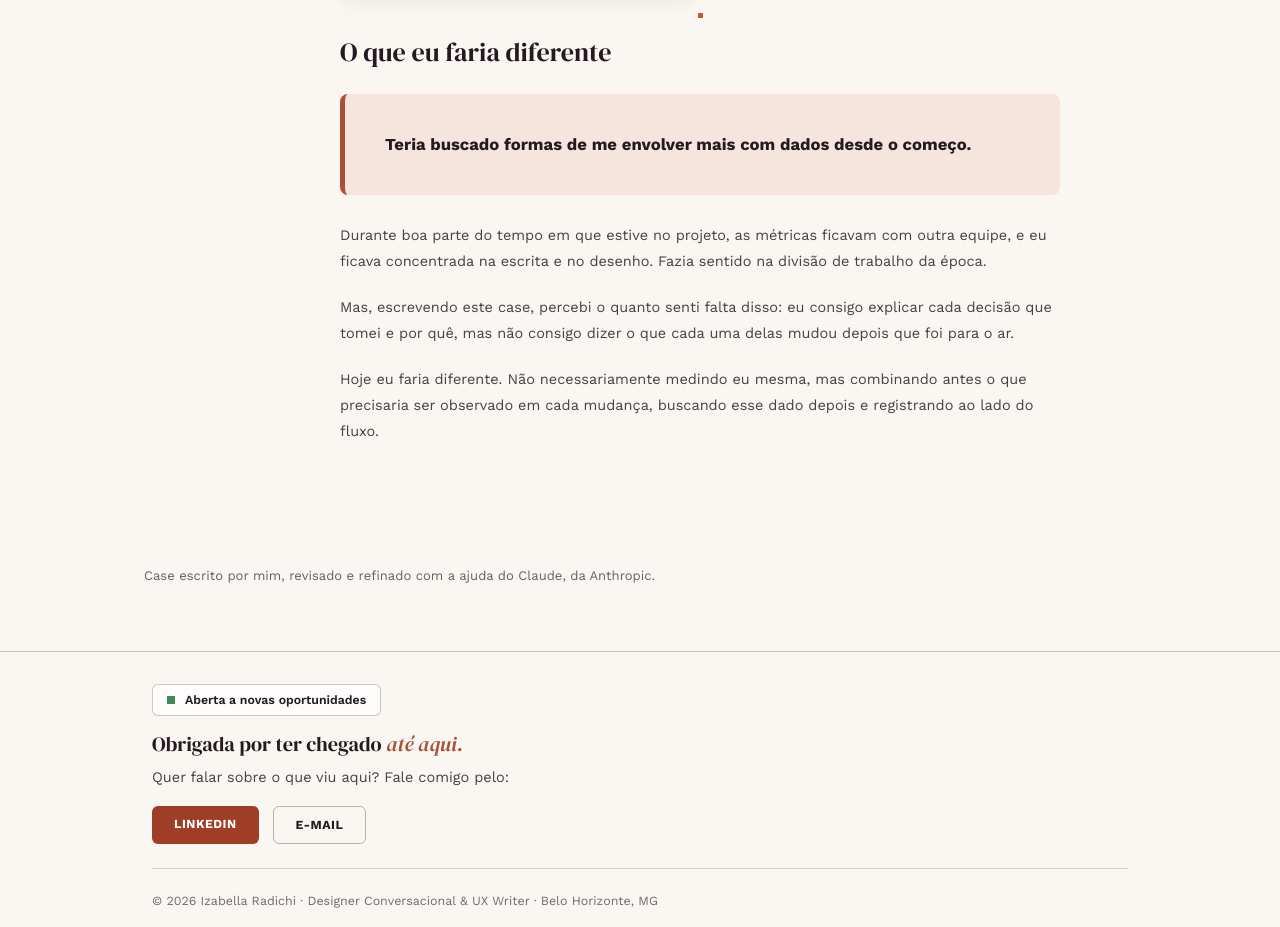
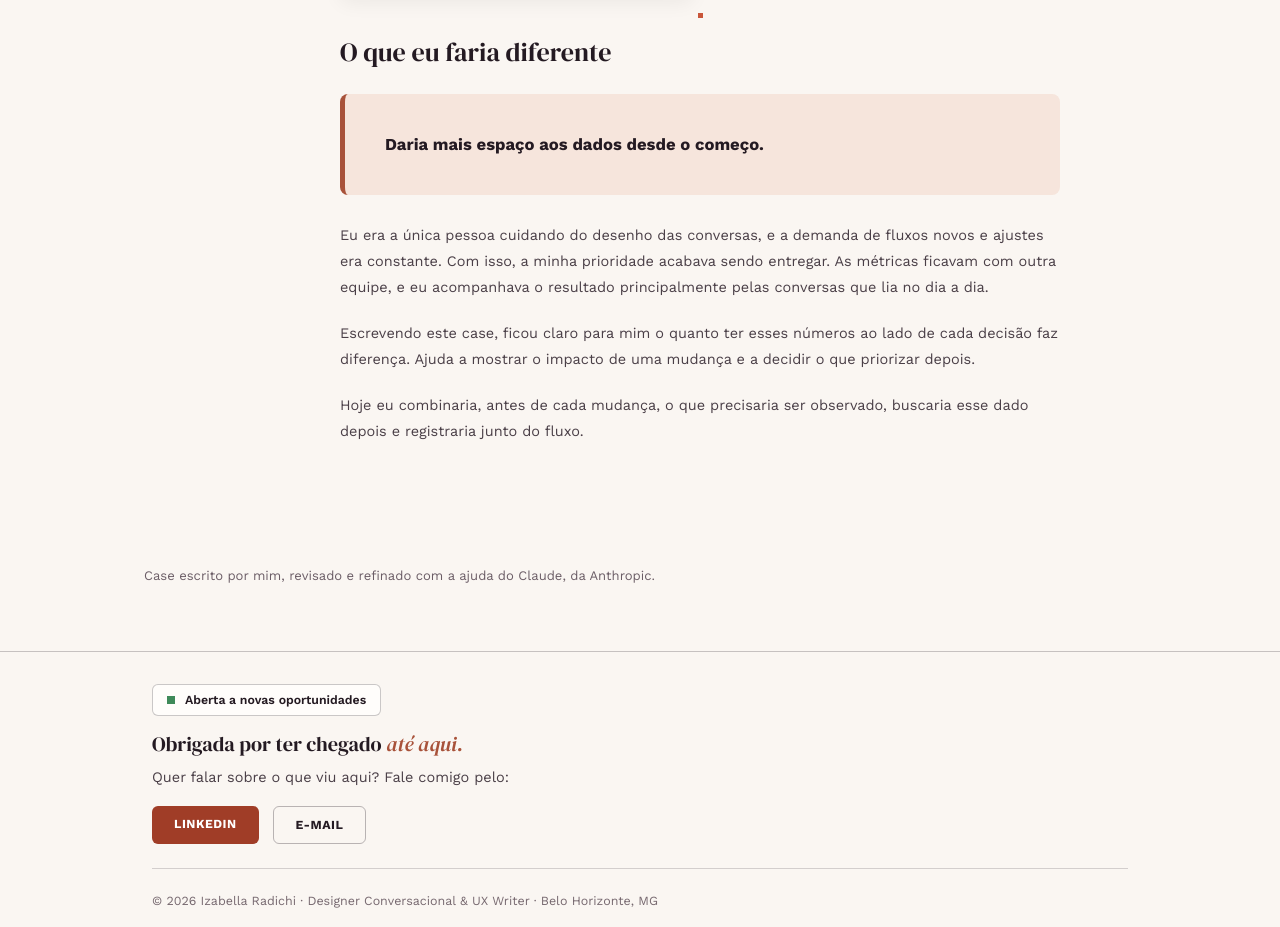
Before and after one commit to izabellaradichi/portfolio, a plain HTML site: page redesenhar-evoluir-criar.html in a window 1280 px wide. Shown: the part 7808-8735 px from the top of the page. Drawn offline with nearby package versions, Linux system fonts and the light colour scheme.

Commit message:
Add files via upload

```diff
--- a/redesenhar-evoluir-criar.html
+++ b/redesenhar-evoluir-criar.html
@@ -440,11 +440,11 @@
         <section id="aprendizado" style="scroll-margin-top:110px; margin-bottom:60px;">
           <h2 style="font-family:'DM Serif Display', serif; font-weight:400; font-size:1.8rem; color:#241a22; margin:0 0 24px;">O que eu faria diferente</h2>
           <div style="background:#f6e5dc; border-radius:8px; padding:36px 40px; border-left:5px solid #a8523a; margin-bottom:28px;">
-            <p style="font-size:1.15rem; line-height:1.7; margin:0; font-weight:700; color:#241a22;">Teria buscado formas de me envolver mais com dados desde o começo.</p>
+            <p style="font-size:1.15rem; line-height:1.7; margin:0; font-weight:700; color:#241a22;">Daria mais espaço aos dados desde o começo.</p>
           </div>
-          <p style="font-size:1rem; line-height:1.8; margin:0 0 20px;">Durante boa parte do tempo em que estive no projeto, as métricas ficavam com outra equipe, e eu ficava concentrada na escrita e no desenho. Fazia sentido na divisão de trabalho da época.</p>
-          <p style="font-size:1rem; line-height:1.8; margin:0 0 20px;">Mas, escrevendo este case, percebi o quanto senti falta disso: eu consigo explicar cada decisão que tomei e por quê, mas não consigo dizer o que cada uma delas mudou depois que foi para o ar.</p>
-          <p style="font-size:1rem; line-height:1.8; margin:0;">Hoje eu faria diferente. Não necessariamente medindo eu mesma, mas combinando antes o que precisaria ser observado em cada mudança, buscando esse dado depois e registrando ao lado do fluxo.</p>
+          <p style="font-size:1rem; line-height:1.8; margin:0 0 20px;">Eu era a única pessoa cuidando do desenho das conversas, e a demanda de fluxos novos e ajustes era constante. Com isso, a minha prioridade acabava sendo entregar. As métricas ficavam com outra equipe, e eu acompanhava o resultado principalmente pelas conversas que lia no dia a dia.</p>
+          <p style="font-size:1rem; line-height:1.8; margin:0 0 20px;">Escrevendo este case, ficou claro para mim o quanto ter esses números ao lado de cada decisão faz diferença. Ajuda a mostrar o impacto de uma mudança e a decidir o que priorizar depois.</p>
+          <p style="font-size:1rem; line-height:1.8; margin:0;">Hoje eu combinaria, antes de cada mudança, o que precisaria ser observado, buscaria esse dado depois e registraria junto do fluxo.</p>
         </section>
 
       </main>
```
